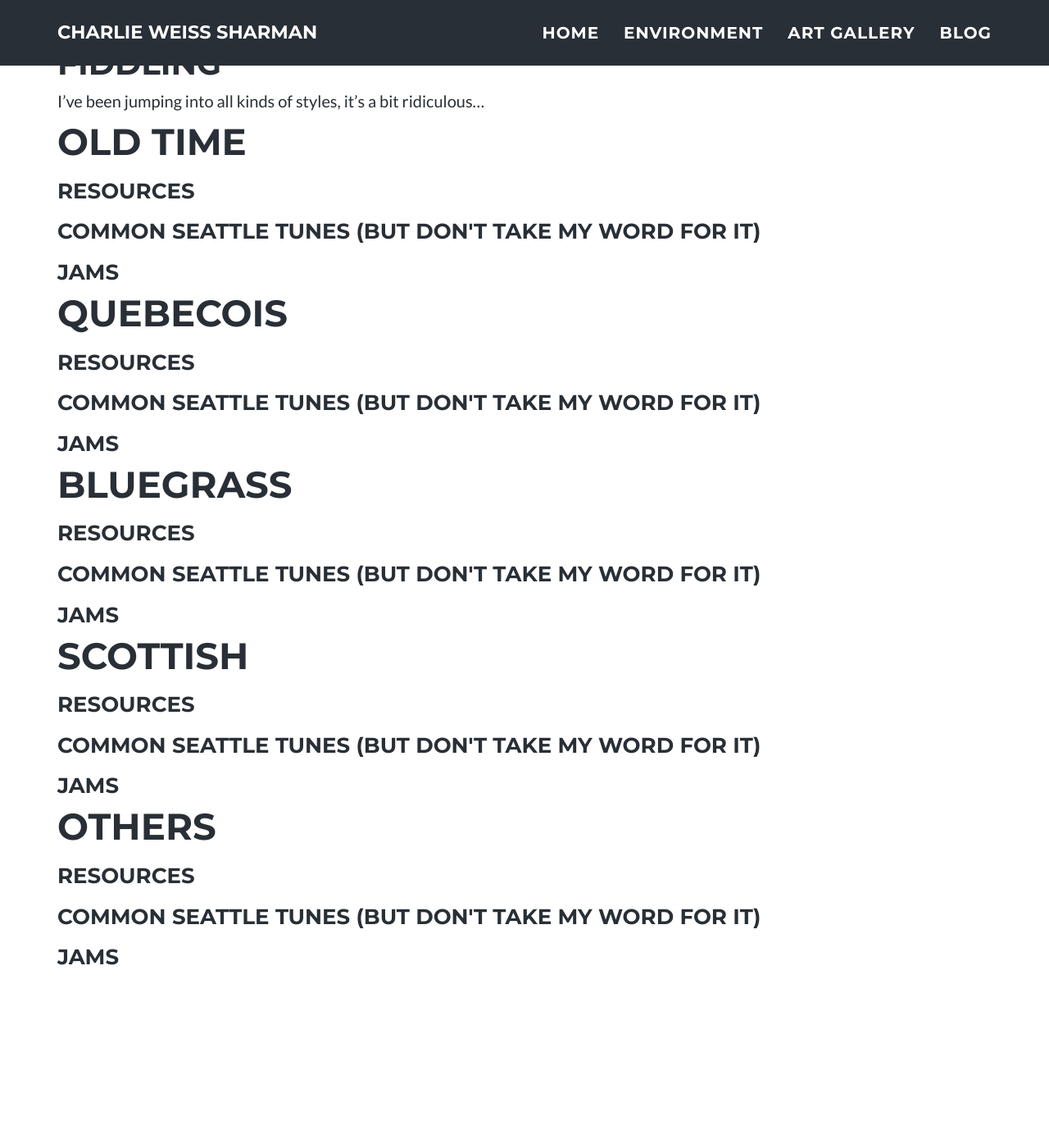
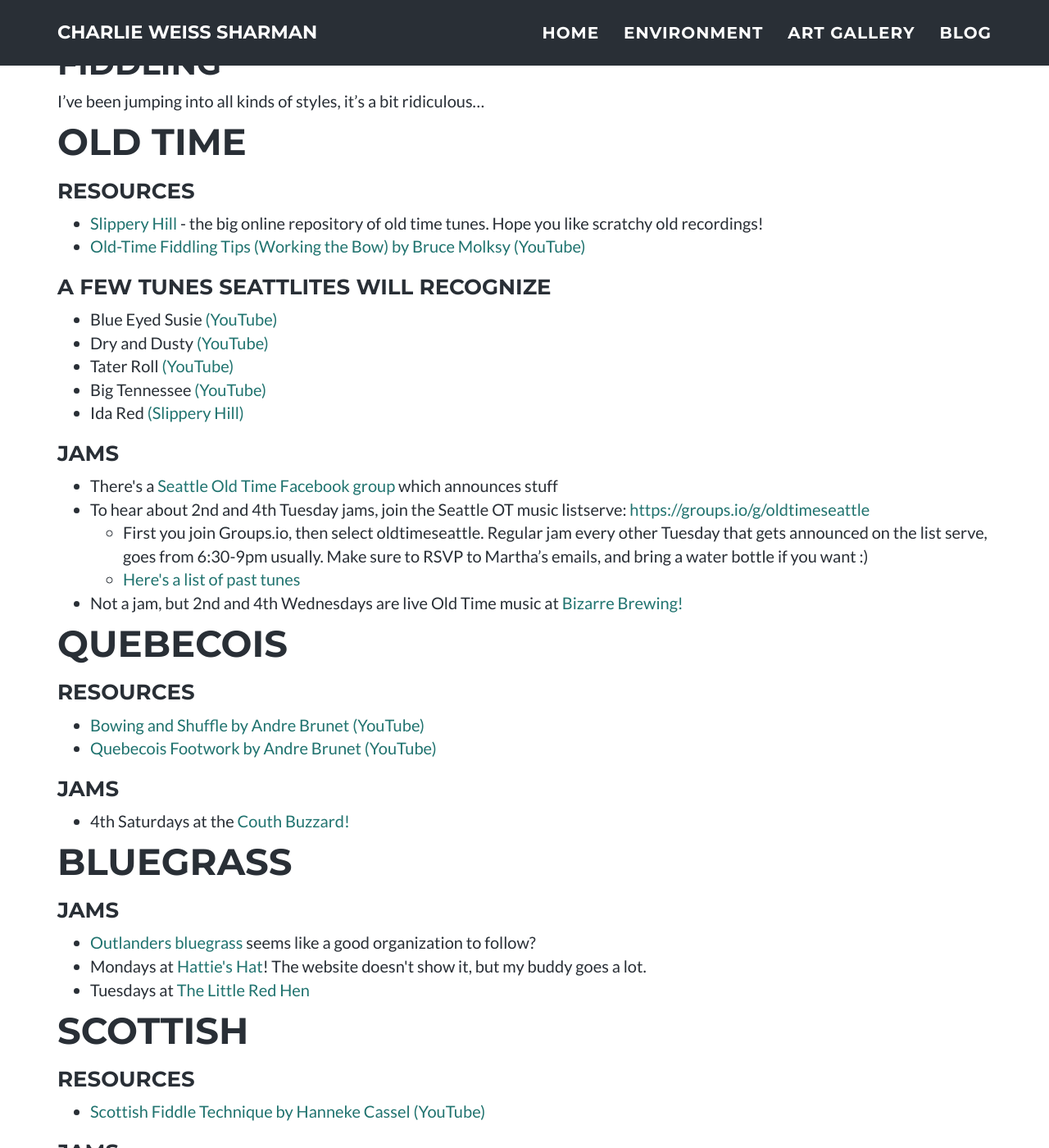
Before and after one commit to charlievweiss/charlievweiss.github.io, a Jekyll site: the page built from _posts/2025-10-29-folk-stuff.md, in a window 1280 px wide and 1400 px high, scrolled down 866 px. Shown: the whole window at 82% size. Built offline with Jekyll 4.4.1, drawn with Linux system fonts in a browser that asks for light colours; before the commit the page ends 2158 px from its top, so only the background shows below that; some of the changed text lies outside the part shown.

Commit message:
Update 2025-10-29-folk-stuff.md

```diff
--- a/_posts/2025-10-29-folk-stuff.md
+++ b/_posts/2025-10-29-folk-stuff.md
@@ -36,21 +36,69 @@
 I've been jumping into all kinds of styles, it's a bit ridiculous...
 <h2>Old time</h2>
 <h3>Resources</h3>
-<h3>Common Seattle Tunes (but don't take my word for it)</h3>
+<p>
+    <ul>
+        <li><a href="https://www.slippery-hill.com/">Slippery Hill</a> - the big online repository of old time tunes. Hope you like scratchy old recordings!</li>
+        <li><a href="https://www.youtube.com/watch?v=2Kd0DIZ_IOU">Old-Time Fiddling Tips (Working the Bow) by Bruce Molksy (YouTube)</a></li>
+    </ul>
+</p>
+<h3>A few tunes Seattlites will recognize</h3>
+<p>
+    <ul>
+        <li>Blue Eyed Susie <a href="https://www.youtube.com/watch?v=t7s-PediMvM">(YouTube)</a></li>
+        <li>Dry and Dusty <a href="https://www.youtube.com/watch?v=IEmWYVAFGOk">(YouTube)</a></li>
+        <li>Tater Roll <a href="https://www.youtube.com/watch?v=DWVTqgRuYQg">(YouTube)</a></li>
+        <li>Big Tennessee <a href="https://www.youtube.com/watch?v=TKuwyAzAANk">(YouTube)</a></li>
+        <li>Ida Red <a href="https://www.slippery-hill.com/content/ida-red-1">(Slippery Hill)</a></li>
+    </ul>
+</p>
 <h3>Jams</h3>
+<p>
+    <ul>
+        <li>There's a <a href="https://www.facebook.com/groups/oldtimeseattle/">Seattle Old Time Facebook group</a> which announces stuff</li>
+        <li>To hear about 2nd and 4th Tuesday jams, join the Seattle OT music listserve: <a href="https://groups.io/g/oldtimeseattle">https://groups.io/g/oldtimeseattle</a></li>
+            <ul>
+                <li>First you join Groups.io, then select oldtimeseattle. Regular jam every other Tuesday that gets announced on the list serve, goes from 6:30-9pm usually. Make sure to RSVP to Martha’s emails, and bring a water bottle if you want :)
+</li>
+                <li><a href="https://docs.google.com/spreadsheets/d/10ZpezH3f4eXt7-oZTQiF7zbt3XyrvxJGT_x11msu1mw/edit?gid=1487314493#gid=1487314493">Here's a list of past tunes</a></li>
+            </ul>
+        <li>Not a jam, but 2nd and 4th Wednesdays are live Old Time music at <a href="https://www.bizarrebrewing.com/">Bizarre Brewing!</a></li>
+    </ul>
+</p>
 <h2>Quebecois</h2>
 <h3>Resources</h3>
-<h3>Common Seattle Tunes (but don't take my word for it)</h3>
+<p>
+    <ul>
+        <li><a href="https://www.youtube.com/watch?v=XaaqujmCR7k">Bowing and Shuffle by Andre Brunet (YouTube)</a></li>
+        <li><a href="https://www.youtube.com/watch?v=m3ijnnjOlO0">Quebecois Footwork by Andre Brunet (YouTube)</a></li>
+    </ul>
+</p>
 <h3>Jams</h3>
+<p>
+    <ul>
+        <li>4th Saturdays at the <a href="https://www.couthbuzzard.com/">Couth Buzzard!</a></li>
+    </ul>
+</p>
 <h2>Bluegrass</h2>
-<h3>Resources</h3>
-<h3>Common Seattle Tunes (but don't take my word for it)</h3>
 <h3>Jams</h3>
+<p>
+    <ul>
+        <li><a href="https://www.outlandersbluegrass.org/">Outlanders bluegrass</a> seems like a good organization to follow?</li>
+        <li>Mondays at <a href="https://www.hatties-hat.com/">Hattie's Hat</a>! The website doesn't show it, but my buddy goes a lot.</li>
+        <li>Tuesdays at <a href="http://www.littleredhen.com/">The Little Red Hen</a></li>
+    </ul>
+</p>
 <h2>Scottish</h2>
 <h3>Resources</h3>
-<h3>Common Seattle Tunes (but don't take my word for it)</h3>
+<p>
+    <ul>
+        <li><a href="https://www.youtube.com/watch?v=EBC1pQawfy4&list=PLvxdxPB0PG_9SFLTHfwt8Mh99e7i7apsL">Scottish Fiddle Technique by Hanneke Cassel (YouTube)</a></li>
+    </ul>
+</p>
 <h3>Jams</h3>
-<h2>Others</h2>
-<h3>Resources</h3>
-<h3>Common Seattle Tunes (but don't take my word for it)</h3>
-<h3>Jams</h3>
+<p>
+    <ul>
+        <li>2nd Mondays at <a href="https://www.conorbyrnepub.com/">Conor Byrne</a> hosted by the Scottish Fiddle Collective. Concert from 7-9 pm, open jam after.</li>
+        <li><a href="https://www.nwscottishfiddlers.org/">Northwest Scottish Fiddle Collective</a></li>
+    </ul>
+</p>
```
